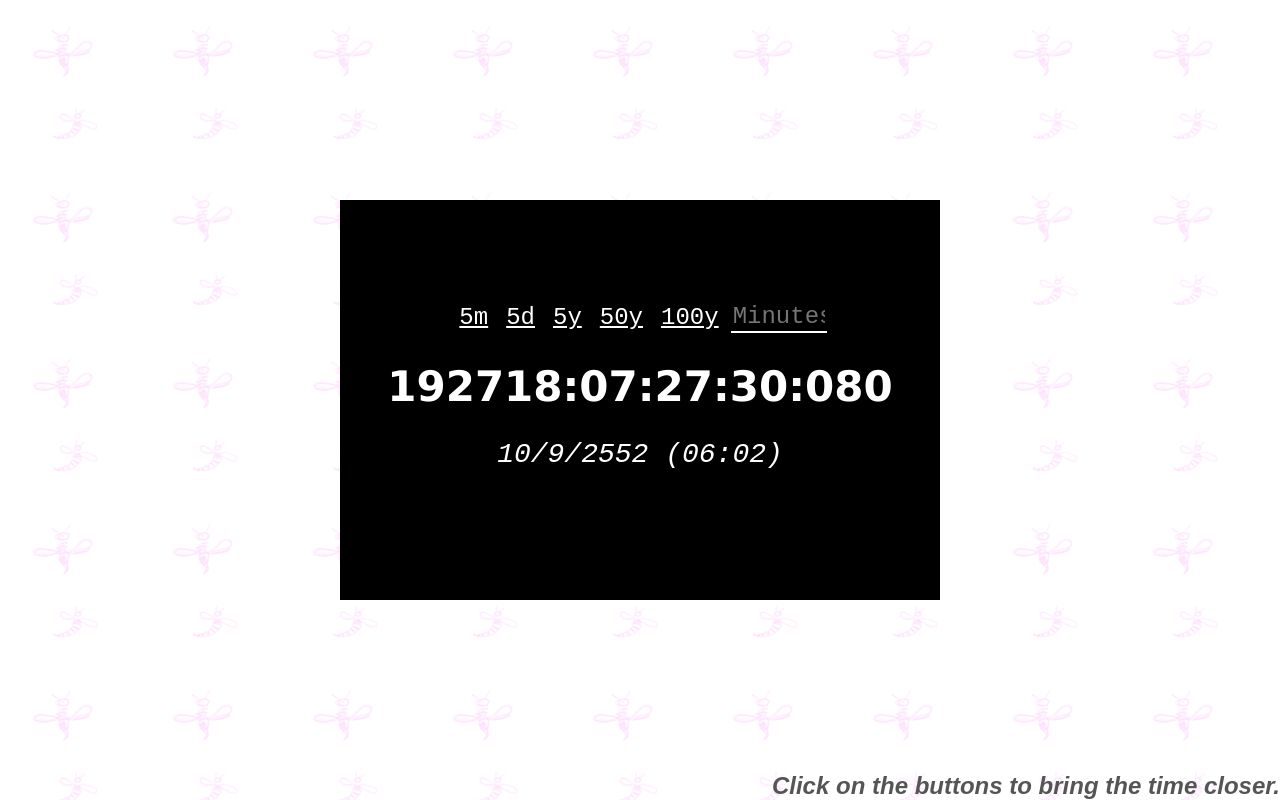
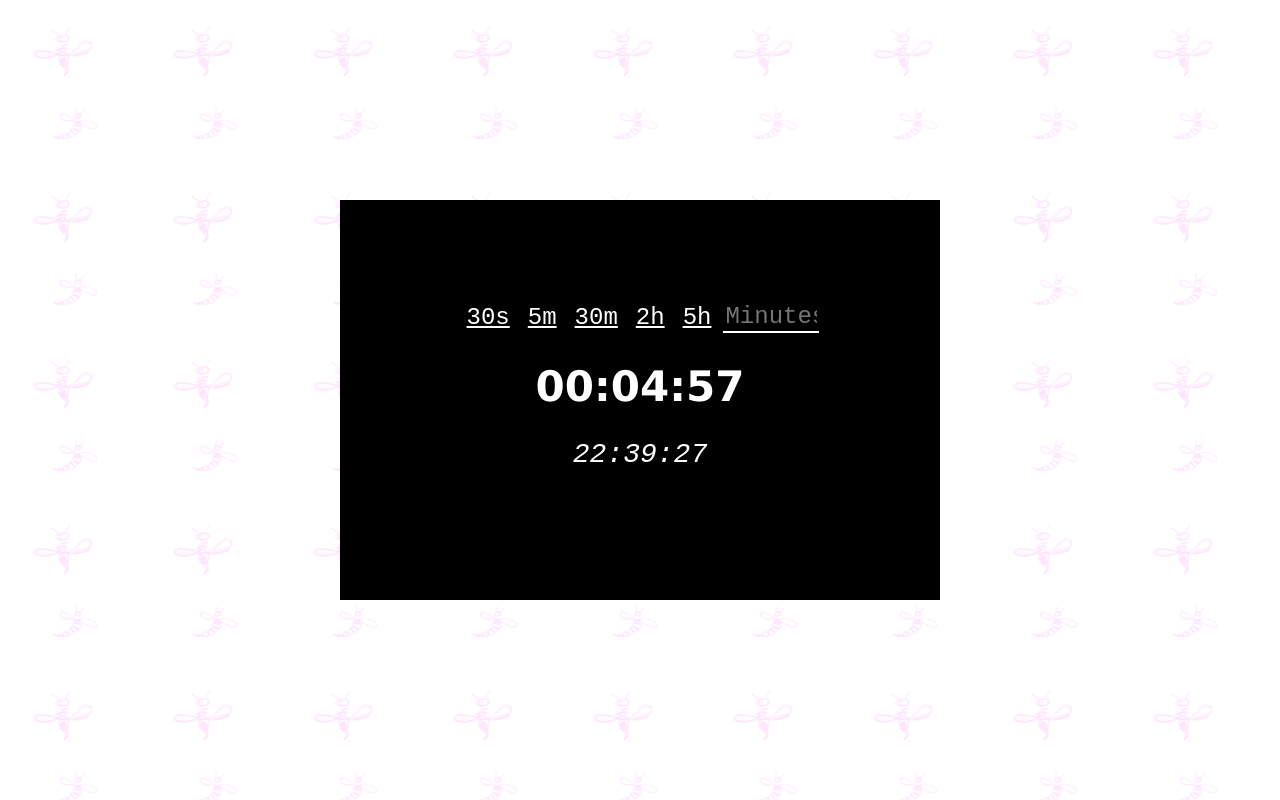
Before and after one commit to LoganLovett24/LoganLovett24.github.io, a plain HTML site: page CSWD2/B2/LAB1/index.html in a window 1280 px wide. Both pictures are taken after a click on the button "5m". Drawn offline with Linux system fonts and the light colour scheme.

Commit message:
CSWD2 B2 Lab 1 Fix

```diff
--- a/CSWD2/B2/LAB1/index.html
+++ b/CSWD2/B2/LAB1/index.html
@@ -11,11 +11,11 @@
     <body>
         <div class="timer">
             <div class="timer_controls">
+                <button class="timer_button" data-time="30">30s</button>
                 <button class="timer_button" data-time="300">5m</button>
-                <button class="timer_button" data-time="7200">5d</button>
-                <button class="timer_button" data-time="157784760">5y</button>
-                <button class="timer_button" data-time="1577847600">50y</button>
-                <button class="timer_button" data-time="3155695200">100y</button>
+                <button class="timer_button" data-time="1800">30m</button>
+                <button class="timer_button" data-time="7200">2h</button>
+                <button class="timer_button" data-time="18000">5h</button>
                 <form name="customForm" id="custom">
                     <input type="text" name="minutes" placeholder="Minutes">
                 </form>
@@ -25,9 +25,5 @@
                 <p class="display_end_time"></p>
             </div>
         </div>
-
-        <footer>
-            Click on the buttons to bring the time closer.
-        </footer>
     </body>
 </html>
--- a/CSWD2/B2/LAB1/script.js
+++ b/CSWD2/B2/LAB1/script.js
@@ -1,5 +1,5 @@
 let countdown;
-let then = new Date(2552,10,9,6,7,0);
+let then;
 const timerDisplay = document.querySelector('.display_time_left');
 const endTime = document.querySelector('.display_end_time');
 const buttons = document.querySelectorAll('[data-time]');
@@ -7,23 +7,13 @@ const buttons = document.querySelectorAll('[data-time]');
 const timer = () => {
     clearInterval(countdown);
 
-    //If you're looking into this wondering what is going on
-    //I decided to make this a reference to an ARG meant to promote
-    //Halo 2. The timer is based off the mirror found at
-    //https://ilovebees.co/ as the original site now redirects to a projects page.
-    let now = Date.now();
-    let diff = then.getTime() - now
-    displayTimeLeft(diff);
-    displayEndTime(then);
-
     countdown = setInterval(() => {
         now = Date.now();
         diff = then.getTime()-now;
 
-        //Check if countdown needs to be stopped
-        //(ilovebees actually does this as well, which is wild to me. I suppose it's good practice though)
         if (diff<=0) {
             clearInterval(countdown);
+            timerDisplay.textContent = "00:00:00"
             return;
         }
 
@@ -32,59 +22,41 @@ const timer = () => {
 }
 
 const displayTimeLeft = (diff) => {
-    //Get the totals
-    let seconds = Math.floor(diff/1000);
-    let minutes = Math.floor(seconds/60);
-    let hours = Math.floor(minutes/60);
-    let days = Math.floor(hours/24);
+    const seconds = Math.floor((diff / 1000) % 60);
+    const minutes = Math.floor((diff / (1000 * 60)) % 60);
+    const hours = Math.floor(diff / (1000 * 60 * 60));
 
-    //Do the math to make it display in a normal format
-    //Days can be kept as-is since it's the top value
-    let milliseconds = diff % 1000;
-    seconds = seconds % 60;
-    minutes = minutes % 60;
-    hours = hours % 24;
-
-    //Format for display
-    seconds = `${seconds < 10 ? '0':''}${seconds}`;
-    minutes = `${minutes < 10 ? '0':''}${minutes}`;
-    hours = `${hours < 10 ? '0':''}${hours}`;
-    milliseconds = `${milliseconds < 100 ? '0':''}${milliseconds < 10 ? '0':''}${milliseconds}`;
-    timerDisplay.textContent = `${days}:${hours}:${minutes}:${seconds}:${milliseconds}`;
+    timerDisplay.textContent = `${hours < 10 ? '0' : ''}${hours}:${minutes < 10 ? '0' : ''}${minutes}:${seconds<10?'0':''}${seconds}`;
 }
 
-const displayEndTime = (date) => {
+const displayEndTime = () => {
+    const date = new Date(then.getTime());
+
     const hour = date.getHours();
     const minutes = date.getMinutes();
-    const day = date.getDate();
-    const month = date.getMonth();
-    const year = date.getFullYear();
-    endTime.textContent = `${month}/${day}/${year} (${hour < 10 ? '0' : ''}${hour}:${minutes < 10 ? '0' : ''}${minutes})`;
+    const seconds = date.getSeconds();
 
-    //Check to see if year before current year
-    if (year < new Date().getFullYear()){
-        timerDisplay.textContent="00:00:00:00:000";
-        timerDisplay.classList.add('overdue');
-        endTime.classList.add('overdue');
-    }
+    endTime.textContent = `${hour < 10 ? '0' : ''}${hour}:${
+        minutes < 10 ? '0' : ''
+    }${minutes}:${seconds < 10 ? '0' : ''}${seconds}`;
+};
+
+
+const startTimer = (seconds) => {
+    milliseconds = seconds*1000;
+    then = new Date(Date.now() + milliseconds);
+    displayEndTime();
+    timer();
 }
 
-const modifyEndTime = (seconds) => {
-    then.setSeconds(then.getSeconds()-seconds);
-    displayEndTime(then);
-}
-
-//While the tutorial has the buttons start the timer,
-//I will instead have them bring the end time closer
 buttons.forEach(button => button.addEventListener('click', (e) => {
-    const seconds = e.target.dataset.time;
-    modifyEndTime(seconds);
+    const seconds = parseInt(e.target.dataset.time, 10);
+    startTimer(seconds);
 }));
 
 document.customForm.addEventListener('submit', (e) => {
     e.preventDefault();
-    const mins = document.customForm.minutes.value;
-    modifyEndTime(mins*60);
+    const mins = parseInt(document.customForm.minutes.value,10);
+    startTimer(mins*60);
+    document.customForm.reset();
 })
-
-timer();
--- a/CSWD2/B2/LAB1/styles.css
+++ b/CSWD2/B2/LAB1/styles.css
@@ -74,13 +74,3 @@ input{
 .overdue {
     color:red;
 }
-
-footer{
-    position:absolute;
-    bottom:0;
-    right:0;
-    font-size:24px;
-    font-style:italic;
-    font-weight:bold;
-    color:rgb(85, 85, 85);
-}
```
